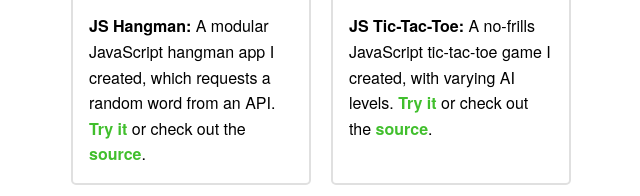
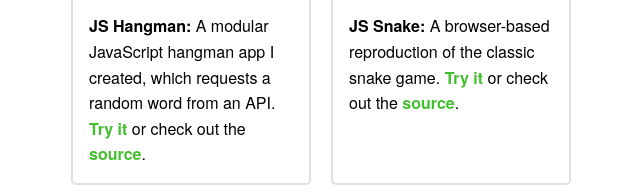
Before and after one commit to mattlub/mattlub.github.io, a plain HTML site: page index.html in a window 1280 px wide. Shown: the part 1198-1394 px from the top of the page, without its empty margins (319-959 px from the left). Drawn offline with Linux system fonts and the light colour scheme.

Commit message:
added snake to projects

```diff
--- a/index.html
+++ b/index.html
@@ -98,13 +98,27 @@
                             <img class="logo" src="images/css.png" alt="css logo">
                             <img class="logo" src="images/js.jpg" alt="js logo">
                         </div>
+                        <p><span class="bold">JS Snake:</span> A browser-based reproduction of
+                        the classic snake game.
+                        <a class="link" href="https://mattlub.github.io/js-snake/" target="_blank">
+                        Try it</a> or check out the
+                        <a class="link" href="https://github.com/mattlub/js-snake" target="_blank">source</a>.</p>
+                    </div>
+
+                    <!--
+                    <div class="project">
+                        <div class="logos-container">
+                            <img class="logo" src="images/html.png" alt="html logo">
+                            <img class="logo" src="images/css.png" alt="css logo">
+                            <img class="logo" src="images/js.jpg" alt="js logo">
+                        </div>
                         <p><span class="bold">JS Tic-Tac-Toe:</span> A no-frills
                         JavaScript tic-tac-toe game I created, with varying AI levels.
                         <a class="link" href="https://mattlub.github.io/js-tic-tac-toe/" target="_blank">
                         Try it</a> or check out the
                         <a class="link" href="https://github.com/mattlub/js-tic-tac-toe" target="_blank">source</a>.</p>
                     </div>
-
+                    -->
                     <div class="project">
                         <div class="logos-container">
                             <img class="logo" src="images/html.png" alt="html logo">
```
